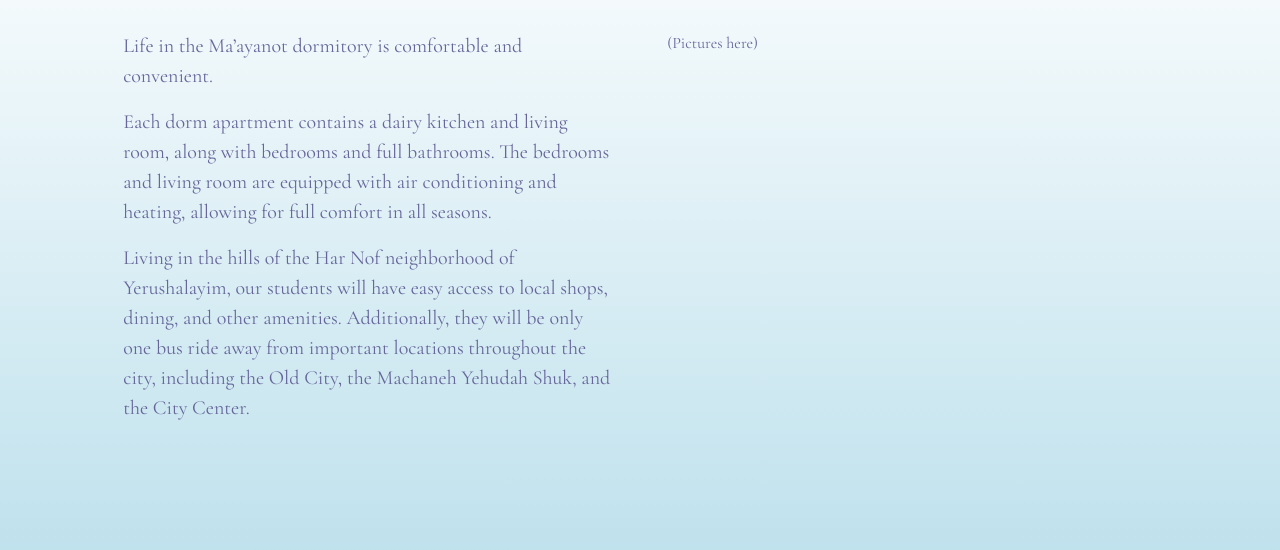
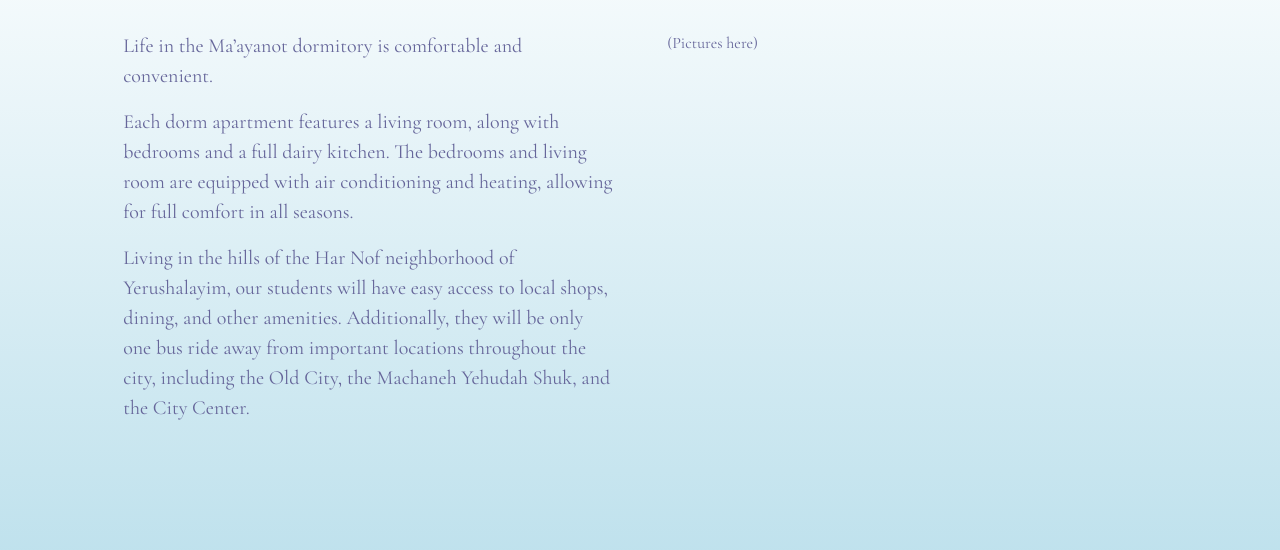
Before and after one commit to simchaschaum/maayanot-seminary, a plain HTML site: page pages/dorm-life.html in a window 1280 px wide. Shown: the part 250-800 px from the top of the page. Drawn offline with nearby package versions, Linux system fonts and the light colour scheme.

Commit message:
text edit on dorm life page

```diff
--- a/pages/dorm-life.html
+++ b/pages/dorm-life.html
@@ -62,7 +62,8 @@
         <div>
           <div>
             <p>Life in the Ma’ayanot dormitory is comfortable and convenient.</p>
-            <p>Each dorm apartment contains a dairy kitchen and living room, along with bedrooms and full bathrooms.  The bedrooms and living room are equipped with air conditioning and heating, allowing for full comfort in all seasons.</p>
+            <p>Each dorm apartment features a living room, along with bedrooms and a full dairy kitchen.
+              The bedrooms and living room are equipped with air conditioning and heating, allowing for full comfort in all seasons.</p>
             <p>Living in the hills of the Har Nof neighborhood of Yerushalayim, our students will have easy access to local shops, dining, and other amenities.  Additionally, they will be only one bus ride away from important locations throughout the city, including the Old City, the Machaneh Yehudah Shuk, and the City Center. </p>
           </div>
           <div>
```
